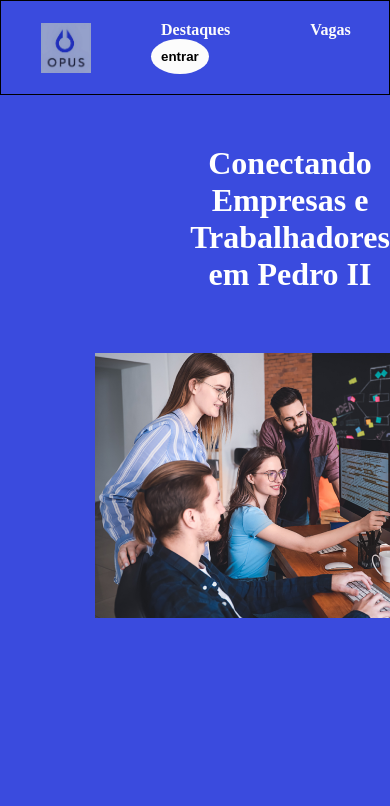
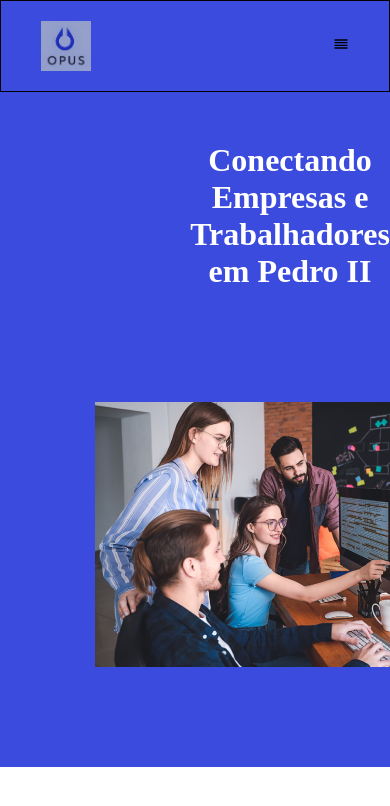
Before and after one commit to ruanvictordev/opus, a React (Vite) app in the folder client/: page / in a window 390 px wide. Shown: the top 806 px of the page. Built offline with nearby package versions, Linux system fonts and the light colour scheme.

Commit message:
Deixando o Header responsivo

```diff
--- a/client/package.json
+++ b/client/package.json
@@ -16,6 +16,7 @@
     "react": "^18.3.1",
     "react-dom": "^18.3.1",
     "react-hot-toast": "^2.4.1",
+    "react-icons": "^5.2.1",
     "react-router-dom": "^6.25.1",
     "styled-components": "^6.1.12"
   },
--- a/client/src/components/Header/Navbar.tsx
+++ b/client/src/components/Header/Navbar.tsx
@@ -1,18 +1,24 @@
 import * as S from "./styles";
 import img from "../../assets/img/opus_logo.jpeg";
-
+import { FiAlignJustify } from "react-icons/fi";
 export default function Navbar() {
   return (
     <>
       <S.Nav>
         <S.LogoOpus src={img}/>
         {/* <img src={img} height={50} width={50} alt="" /> */}
+
+        <S.iconResponsi>
+          <FiAlignJustify />
+        </S.iconResponsi>
+
         <S.Div>
           <S.StyledLink to="">Destaques</S.StyledLink>
           <S.StyledLink to="">Vagas</S.StyledLink>
           <S.StyledLink to="">Sobre</S.StyledLink>
           <S.Button>entrar</S.Button>
         </S.Div>
+
       </S.Nav>
     </>
   );
--- a/client/src/components/Header/styles.ts
+++ b/client/src/components/Header/styles.ts
@@ -7,11 +7,11 @@ export const Nav = Styled.div`
   align-items:center;
   justify-content: space-between;
   border: 1px solid black;
-  /*
+
 
   background:${theme.colors.colorOne};
-  */
-  padding:20px 40px 20px 40px;
+
+  padding: 20px 40px 20px 40px;
 `;
 
 export const StyledLink = Styled(Link)`
@@ -37,12 +37,22 @@ export const P = Styled.p`
 font-size:10px;
 `;
 export const Div = Styled.div`
+  border: 1px solid black;
 
-
-
+  //Para telas menores de 768px
+  @media (max-width: 768px) {
+  display: none;
+  }
 `;
 
 export const LogoOpus = Styled.img`
   height: 50px;
   weight: 50px;
 `
+export const iconResponsi = Styled.div`
+  display: none;
+
+  @media (max-width: 768px) {
+    display: block;
+  }
+`
--- a/client/src/components/Main/styled.ts
+++ b/client/src/components/Main/styled.ts
@@ -1,18 +1,27 @@
 import styled from "styled-components";
+import { theme } from "../../styles/theme";
+
 
 export const Main = styled.main`
 
-  height: 100vh;
+  height: 80vh;
+  /* border: 1px solid black; */
+
 
 `
 export const Div = styled.div`
+
+
+  background:${theme.colors.colorOne};
+
+  height: 100%;
   /* margin: auto;
-  border: 1px solid black;
   display: flex;
   justify-content: space-around;
   align-items: center; */
   display: flex;
-  margin: 50px auto;
+  margin: auto;
+  padding: 50px 0;
   align-items: center;
   justify-content: center;
   flex-wrap: wrap;
@@ -28,7 +37,7 @@ export const Text = styled.h1`
   /* border: 1px solid black; */
   color: #ffffff;
   flex: 1;
-  margin: 0px 50px 70px 190px;
+  margin: 0px 30px 10px 190px;
   text-align: center;
   //margin-right: 20px;
 
--- a/client/src/pages/Home/Home.tsx
+++ b/client/src/pages/Home/Home.tsx
@@ -1,16 +1,14 @@
 import Navbar from "../../components/Header/Navbar";
 import { Main } from "../../components/Main/Main";
-import * as S from './styles'
+
 
 export default function Home() {
   return (
     <>
-      <S.color>
 
         <Navbar />
         <Main />
 
-      </S.color>
     </>
   );
 
--- a/client/src/styles/globalStyles.ts
+++ b/client/src/styles/globalStyles.ts
@@ -7,9 +7,9 @@ export const GlobalStyles = createGlobalStyle`
     padding:0px;
     box-sizing: border-box;
     }
- body{
+    /* body{
     background: ${theme.colors.colorFour};
 
- }
+    } */
 
 `;
```
Also changed, not shown: 2 other files (tests, documents, lock files or other folders). Lines whose indentation alone changed are shown as unchanged.
